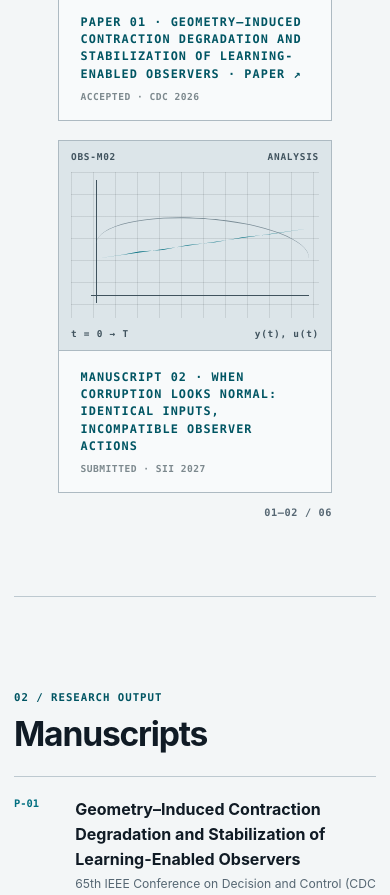
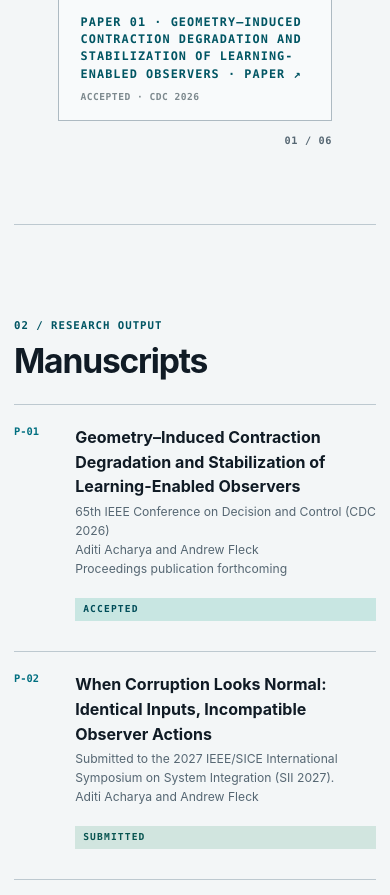
Before and after one commit to afleck18/andrew-fleck-portfolio, a Next.js app: page / in a window 390 px wide. Shown: the part 2260-3155 px from the top of the page. Built offline with nearby package versions, Linux system fonts and the light colour scheme; no server answers.

Commit message:
Fix mobile research carousel

```diff
--- a/app/ResearchCarousel.tsx
+++ b/app/ResearchCarousel.tsx
@@ -1,6 +1,6 @@
 "use client";
 
-import { useState } from "react";
+import { useEffect, useState } from "react";
 import Link from "next/link";
 import Image from "next/image";
 import cdcGeometryContraction from "../public/cdc-geometry-contraction-rmse.png";
@@ -33,6 +33,14 @@ export function TechnicalPanel({ type }: { type: PanelType }) {
 
 export function ResearchCarousel() {
   const [page, setPage] = useState(0);
+  const [itemsPerView, setItemsPerView] = useState(2);
+  useEffect(() => {
+    const phoneLayout = window.matchMedia("(max-width: 700px)");
+    const updateItemsPerView = () => setItemsPerView(phoneLayout.matches ? 1 : 2);
+    updateItemsPerView();
+    phoneLayout.addEventListener("change", updateItemsPerView);
+    return () => phoneLayout.removeEventListener("change", updateItemsPerView);
+  }, []);
   const featuredItems = [
     {
       key: publications[0].slug!,
@@ -68,10 +76,20 @@ export function ResearchCarousel() {
       panel: projectPanelTypes[index],
     })),
   ];
-  const lastPage = featuredItems.length - 2;
-  const visibleItems = featuredItems.slice(page, page + 2);
-  const showPrevious = () => setPage((current) => current === 0 ? lastPage : current - 1);
-  const showNext = () => setPage((current) => current === lastPage ? 0 : current + 1);
+  const lastPage = featuredItems.length - itemsPerView;
+  const visiblePage = Math.min(page, lastPage);
+  const visibleItems = featuredItems.slice(visiblePage, visiblePage + itemsPerView);
+  const showPrevious = () => setPage((current) => {
+    const normalizedPage = Math.min(current, lastPage);
+    return normalizedPage === 0 ? lastPage : normalizedPage - 1;
+  });
+  const showNext = () => setPage((current) => {
+    const normalizedPage = Math.min(current, lastPage);
+    return normalizedPage === lastPage ? 0 : normalizedPage + 1;
+  });
+  const position = itemsPerView === 1
+    ? `${String(visiblePage + 1).padStart(2, "0")} / 06`
+    : `${String(visiblePage + 1).padStart(2, "0")}–${String(visiblePage + 2).padStart(2, "0")} / 06`;
 
   return <div className="carousel-shell">
     <button className="carousel-arrow carousel-arrow-left" type="button" onClick={showPrevious} aria-label="Show previous research items" aria-controls="featured-research"><span>{"<"}</span></button>
@@ -79,6 +97,6 @@ export function ResearchCarousel() {
       return <article className="work-card" key={item.key}><Link className="work-card-visual-link" href={item.href} aria-label={`View ${item.title}`}><TechnicalPanel type={item.panel}/></Link><div className="work-card-body"><p className="project-meta project-title-line"><Link className="project-entry-link" href={item.href}>{item.label} {item.number} · {item.title}</Link>{item.artifactHref && <> · <a className="project-code-link" href={item.artifactHref} target="_blank" rel="noopener noreferrer">{item.artifactLabel}</a></>}</p><p className="project-keywords">{item.meta}</p></div></article>;
     })}</div>
     <button className="carousel-arrow carousel-arrow-right" type="button" onClick={showNext} aria-label="Show next research items" aria-controls="featured-research"><span>{">"}</span></button>
-    <p className="carousel-position">{String(page + 1).padStart(2, "0")}–{String(page + 2).padStart(2, "0")} / 06</p>
+    <p className="carousel-position">{position}</p>
   </div>;
 }
```
